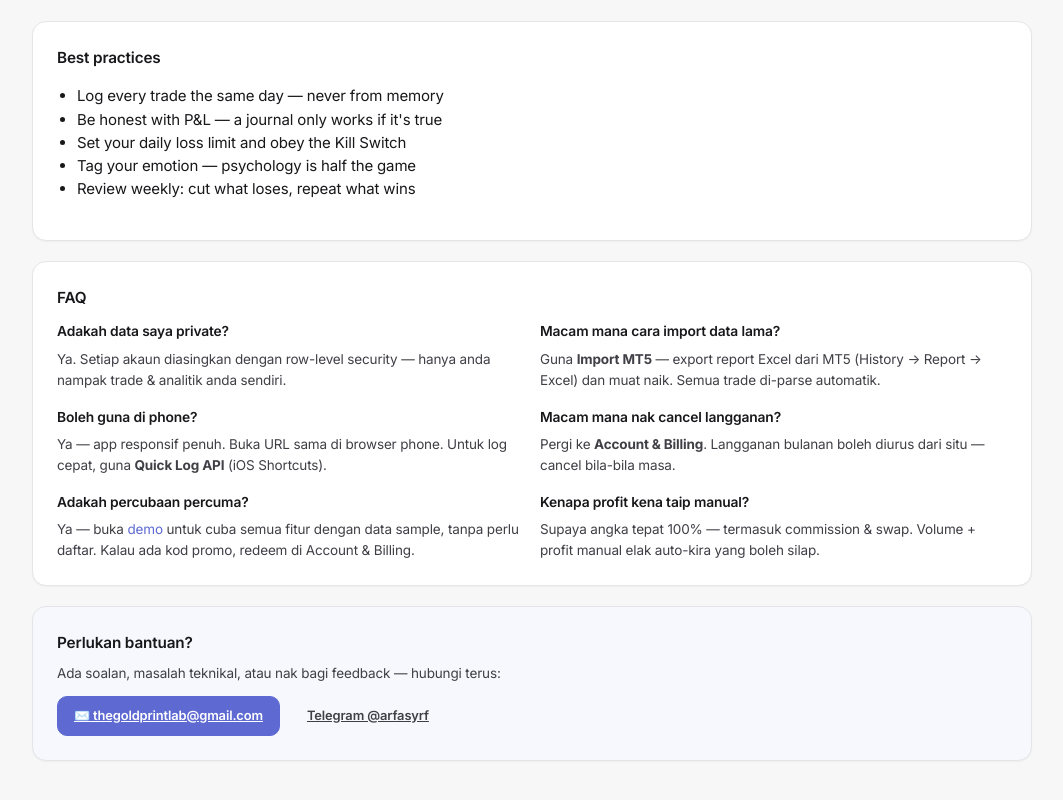
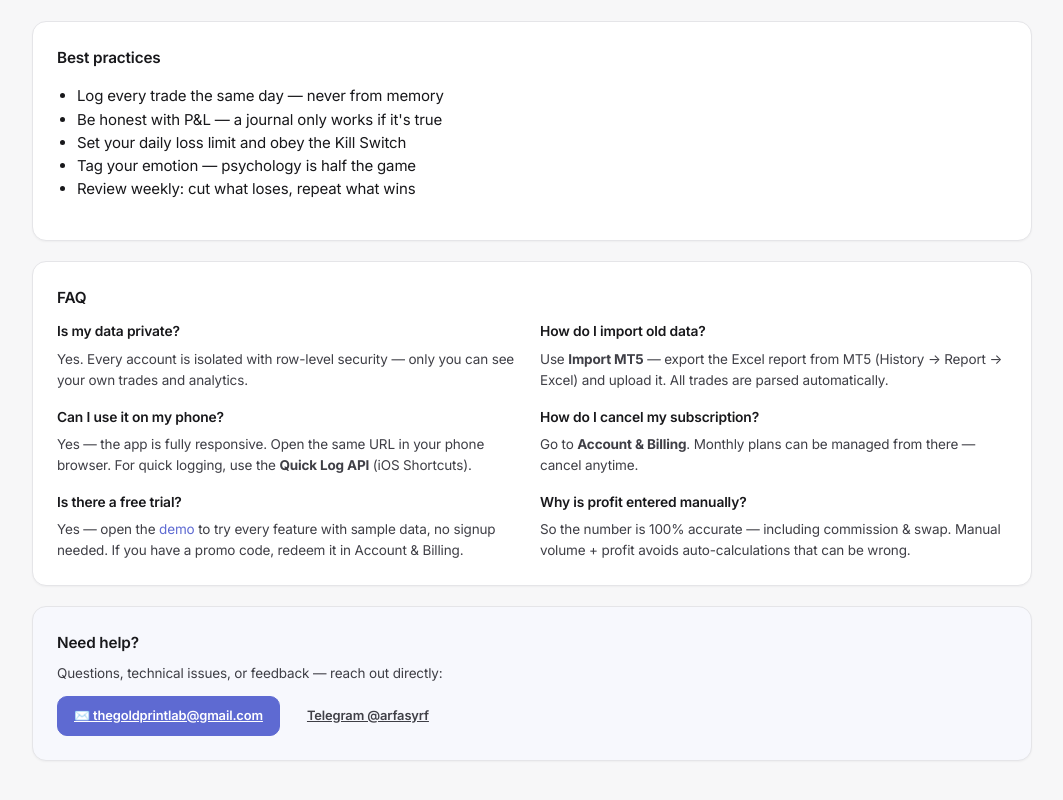
Before and after one commit to thegoldprintlab/thegoldplan-web, a React (Vite) app: page /help in a window 1280 px wide. Shown: the part 544-1344 px from the top of the page, without its empty margins (108-1171 px from the left). Built offline with nearby package versions, Linux system fonts and the light colour scheme; no server answers; the HTML template or start-up script is replaced by a standard one; a web font is replaced by a local one.

Commit message:
Fix: convert remaining Bahasa Melayu UI strings to English (Import page + FAQ + support)

```diff
--- a/src/pages/HowToUse.tsx
+++ b/src/pages/HowToUse.tsx
@@ -75,54 +75,54 @@ export default function HowToUse() {
         <h3>FAQ</h3>
         <div className="faq-grid">
           <div className="faq-item">
-            <h4>Adakah data saya private?</h4>
+            <h4>Is my data private?</h4>
             <p>
-              Ya. Setiap akaun diasingkan dengan row-level security — hanya anda nampak trade &amp;
-              analitik anda sendiri.
+              Yes. Every account is isolated with row-level security — only you can see your own
+              trades and analytics.
             </p>
           </div>
           <div className="faq-item">
-            <h4>Macam mana cara import data lama?</h4>
+            <h4>How do I import old data?</h4>
             <p>
-              Guna <b>Import MT5</b> — export report Excel dari MT5 (History → Report → Excel) dan
-              muat naik. Semua trade di-parse automatik.
+              Use <b>Import MT5</b> — export the Excel report from MT5 (History → Report → Excel) and
+              upload it. All trades are parsed automatically.
             </p>
           </div>
           <div className="faq-item">
-            <h4>Boleh guna di phone?</h4>
+            <h4>Can I use it on my phone?</h4>
             <p>
-              Ya — app responsif penuh. Buka URL sama di browser phone. Untuk log cepat, guna{' '}
-              <b>Quick Log API</b> (iOS Shortcuts).
+              Yes — the app is fully responsive. Open the same URL in your phone browser. For quick
+              logging, use the <b>Quick Log API</b> (iOS Shortcuts).
             </p>
           </div>
           <div className="faq-item">
-            <h4>Macam mana nak cancel langganan?</h4>
+            <h4>How do I cancel my subscription?</h4>
             <p>
-              Pergi ke <b>Account &amp; Billing</b>. Langganan bulanan boleh diurus dari situ —
-              cancel bila-bila masa.
+              Go to <b>Account &amp; Billing</b>. Monthly plans can be managed from there — cancel
+              anytime.
             </p>
           </div>
           <div className="faq-item">
-            <h4>Adakah percubaan percuma?</h4>
+            <h4>Is there a free trial?</h4>
             <p>
-              Ya — buka <a href="/app?demo=1">demo</a> untuk cuba semua fitur dengan data sample,
-              tanpa perlu daftar. Kalau ada kod promo, redeem di Account &amp; Billing.
+              Yes — open the <a href="/app?demo=1">demo</a> to try every feature with sample data, no
+              signup needed. If you have a promo code, redeem it in Account &amp; Billing.
             </p>
           </div>
           <div className="faq-item">
-            <h4>Kenapa profit kena taip manual?</h4>
+            <h4>Why is profit entered manually?</h4>
             <p>
-              Supaya angka tepat 100% — termasuk commission &amp; swap. Volume + profit manual
-              elak auto-kira yang boleh silap.
+              So the number is 100% accurate — including commission &amp; swap. Manual volume + profit
+              avoids auto-calculations that can be wrong.
             </p>
           </div>
         </div>
       </div>
 
       <div className="panel support-panel" style={{ marginTop: 16 }}>
-        <h3>Perlukan bantuan?</h3>
+        <h3>Need help?</h3>
         <p className="muted" style={{ marginBottom: 12 }}>
-          Ada soalan, masalah teknikal, atau nak bagi feedback — hubungi terus:
+          Questions, technical issues, or feedback — reach out directly:
         </p>
         <div className="support-links">
           <a className="btn btn-primary" href="mailto:thegoldprintlab@gmail.com">
--- a/src/pages/Import.tsx
+++ b/src/pages/Import.tsx
@@ -15,7 +15,7 @@ export default function ImportPage() {
   async function doImport(e: React.FormEvent) {
     e.preventDefault()
     if (!file || !account) {
-      setMsg({ ok: false, text: 'Pilih fail Excel dan akaun.' })
+      setMsg({ ok: false, text: 'Please select an Excel file and an account.' })
       return
     }
     setBusy(true)
@@ -23,13 +23,13 @@ export default function ImportPage() {
     try {
       const rows = await parseMt5Excel(file, account)
       if (rows.length === 0) {
-        setMsg({ ok: false, text: 'Tiada baris trade dijumpai. Pastikan ini fail report MT5 (Excel) yang betul.' })
+        setMsg({ ok: false, text: 'No trades found. Make sure this is a valid MT5 report (Excel).' })
         setBusy(false)
         return
       }
 
       if (isDemoPreview()) {
-        setMsg({ ok: true, text: `Demo mode — ${rows.length} trade dibaca, tapi tak disimpan.` })
+        setMsg({ ok: true, text: `Demo mode — ${rows.length} trades read, but not saved.` })
         setBusy(false)
         return
       }
@@ -48,7 +48,7 @@ export default function ImportPage() {
       }
 
       const nets = rows.reduce((a, r) => a + r.profit_loss, 0)
-      setMsg({ ok: true, text: `Berjaya import ${rows.length} trade (net ${nets.toFixed(2)}) ke akaun "${account}".` })
+      setMsg({ ok: true, text: `Successfully imported ${rows.length} trades (net ${nets.toFixed(2)}) into "${account}".` })
       setFile(null)
       await reload()
     } catch (err) {
@@ -63,8 +63,8 @@ export default function ImportPage() {
       <div className="page-head">
         <h1>Import MT5</h1>
         <p className="muted">
-          Muat naik fail Excel report MT5 (<code>History → Report → Excel/XLSX</code>) dan pilih akaun.
-          Trade akan di-parse &amp; dimasukkan automatik.
+          Upload your MT5 Excel report (<code>History → Report → Excel/XLSX</code>) and pick an account.
+          Trades are parsed &amp; inserted automatically.
         </p>
       </div>
 
@@ -78,7 +78,7 @@ export default function ImportPage() {
           </select>
         </div>
         <div className="field">
-          <label>Fail Excel MT5 (.xlsx)</label>
+          <label>MT5 Excel file (.xlsx)</label>
           <input
             type="file"
             accept=".xlsx"
@@ -88,7 +88,7 @@ export default function ImportPage() {
         </div>
         <div className="field span2">
           <button className="btn btn-primary" disabled={busy} type="submit">
-            {busy ? 'Memproses…' : 'Import sekarang'}
+            {busy ? 'Processing…' : 'Import now'}
           </button>
         </div>
         {msg && (
@@ -99,14 +99,14 @@ export default function ImportPage() {
       </form>
 
       <div className="panel" style={{ marginTop: 16, maxWidth: 560 }}>
-        <h3>Macam mana nak dapatkan report?</h3>
+        <h3>How to get the report?</h3>
         <ol style={{ paddingLeft: 20 }}>
-          <li>Buka MT5 (desktop) → tab <b>History</b></li>
-          <li>Right-click dalam senarai → <b>Report</b> → pilih <b>Excel (XLSX)</b></li>
-          <li>Simpan fail, pastu muat naik kat sini.</li>
+          <li>Open MT5 (desktop) → <b>History</b> tab</li>
+          <li>Right-click in the list → <b>Report</b> → choose <b>Excel (XLSX)</b></li>
+          <li>Save the file, then upload it here.</li>
         </ol>
         <p className="muted">
-          Nota: import akan <b>tambah</b> trade baru. Kalau nak ganti data lama, hapus dulu dalam Trading Log.
+          Note: import <b>adds</b> new trades. To replace old data, delete them first in Trading Log.
         </p>
       </div>
     </div>
```
